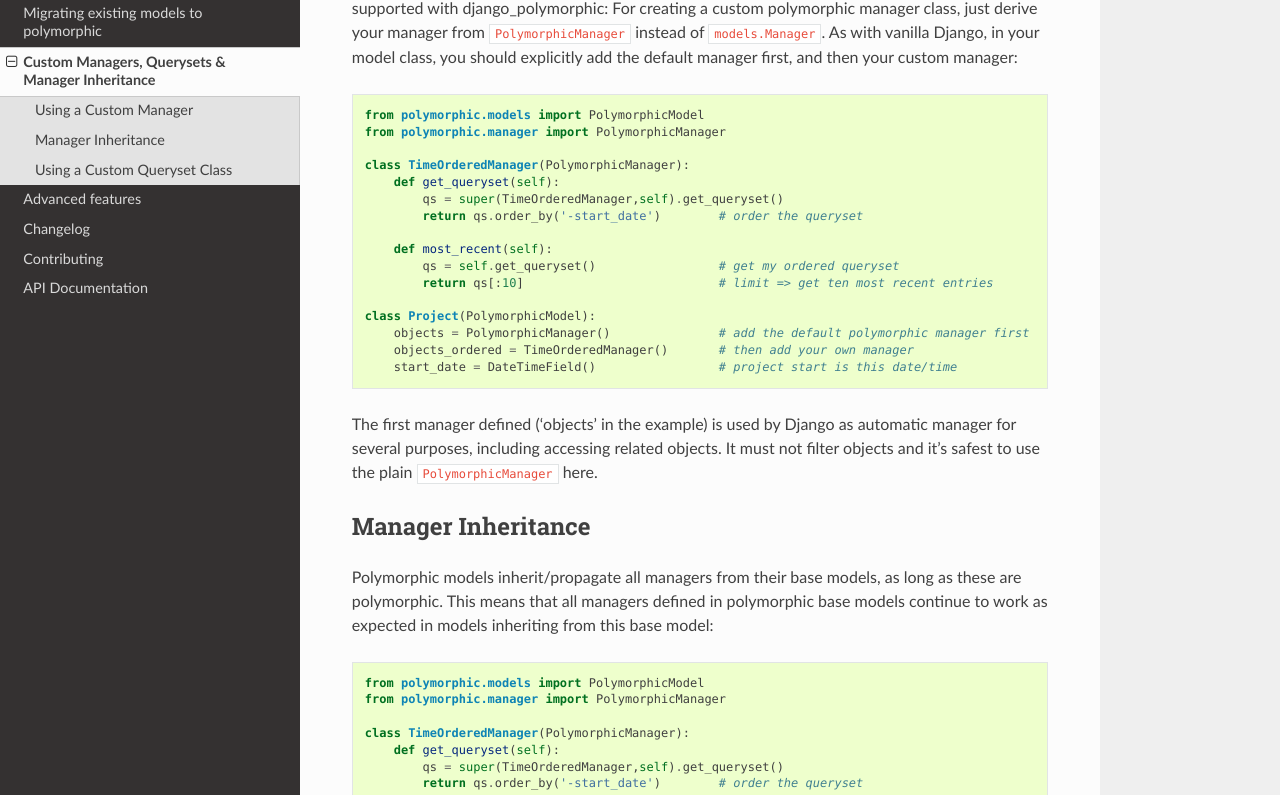
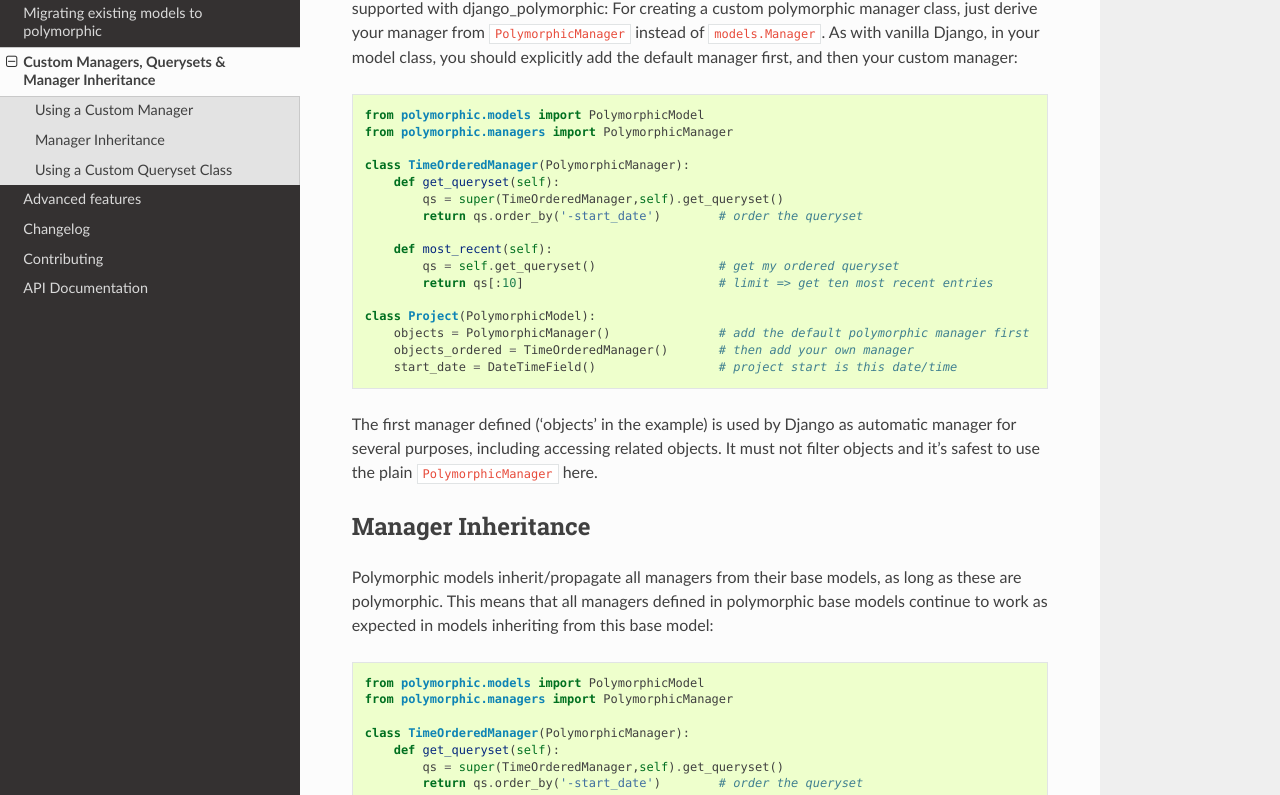
Before and after one commit to jazzband/django-polymorphic, a Sphinx documentation site: the page built from docs/managers.rst, in a window 1280 px wide and 1400 px high. Shown: the part 280-1075 px from the top of the window. Built offline with Sphinx 7.4.7 and the Read the Docs theme 2.0.0, drawn with Linux system fonts in a browser that asks for light colours; some of the changed text lies outside the part shown.

Commit message:
fix manager docs imports
Mentioned in #61

```diff
--- a/docs/managers.rst
+++ b/docs/managers.rst
@@ -11,7 +11,7 @@
 explicitly add the default manager first, and then your custom manager::
 
     from polymorphic.models import PolymorphicModel
-    from polymorphic.manager import PolymorphicManager
+    from polymorphic.managers import PolymorphicManager
 
     class TimeOrderedManager(PolymorphicManager):
         def get_queryset(self):
@@ -41,7 +41,7 @@
 expected in models inheriting from this base model::
 
     from polymorphic.models import PolymorphicModel
-    from polymorphic.manager import PolymorphicManager
+    from polymorphic.managers import PolymorphicManager
 
     class TimeOrderedManager(PolymorphicManager):
         def get_queryset(self):
@@ -75,7 +75,7 @@
 instead of Django's QuerySet as the base class::
 
         from polymorphic.models import PolymorphicModel
-        from polymorphic.manager import PolymorphicManager
+        from polymorphic.managers import PolymorphicManager
         from polymorphic.query import PolymorphicQuerySet
 
         class MyQuerySet(PolymorphicQuerySet):
```
